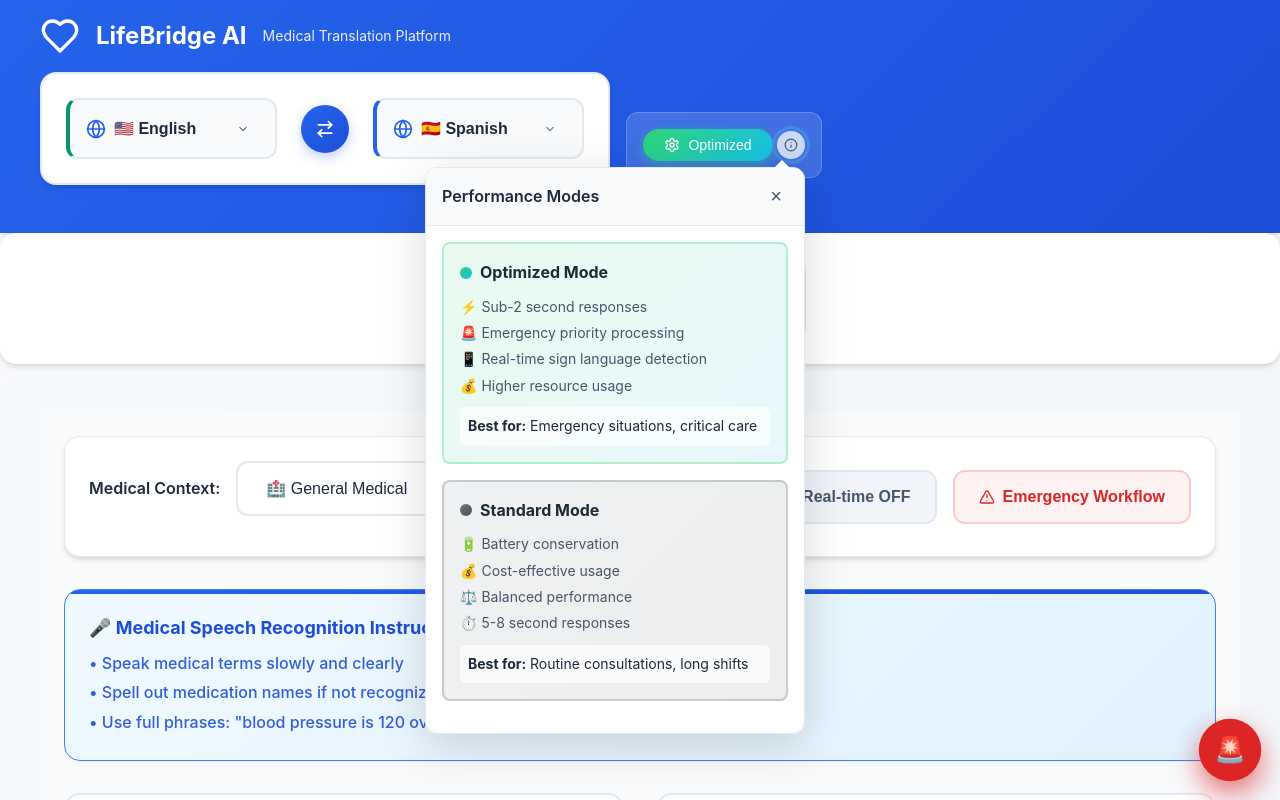
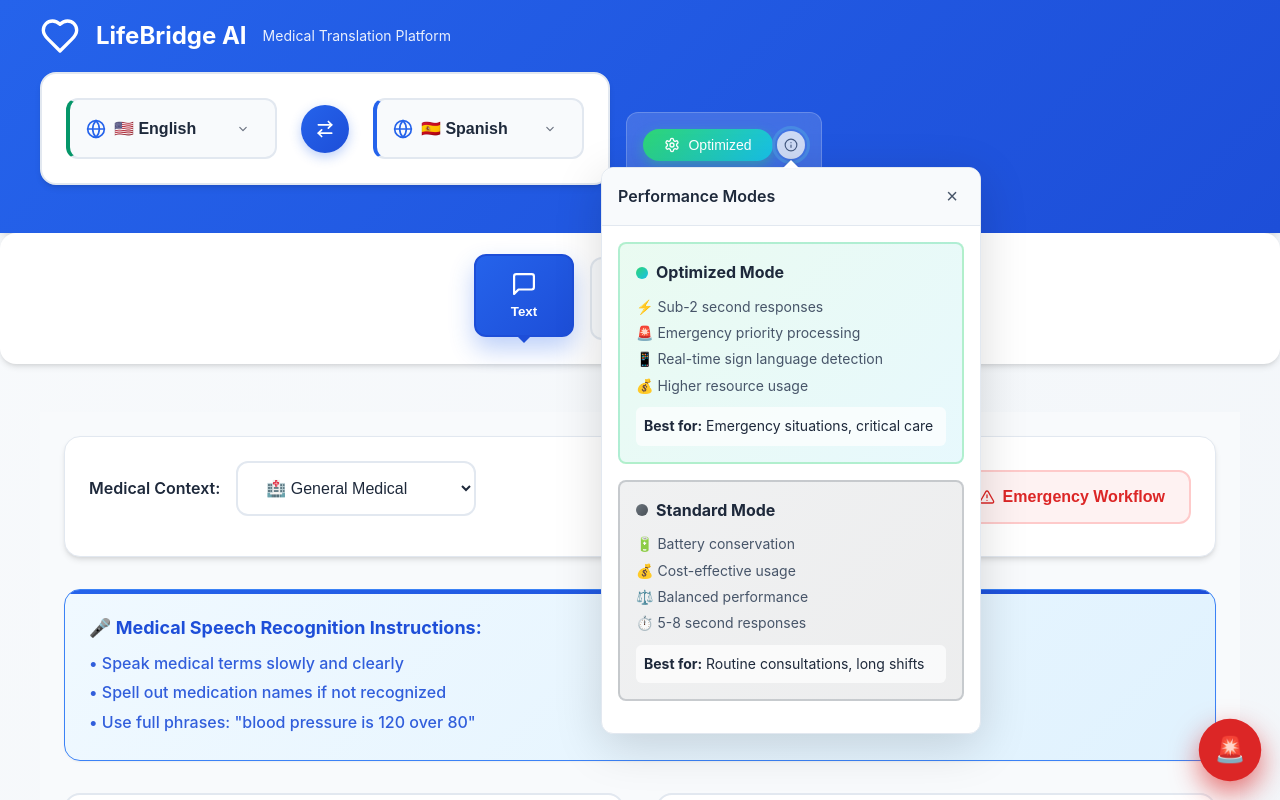
Before and after one commit to 20ns/LifeBridge, a React (Create React App) app in the folder frontend/: page / in a window 1280 px wide. Both pictures are taken after a click on the button 791 px from the left and 144 px from the top of the page. Shown: the top 800 px of the page. Built offline with nearby package versions, Linux system fonts and the light colour scheme.

Commit message:
fixed the position for the tool tip

```diff
--- a/frontend/src/App.css
+++ b/frontend/src/App.css
@@ -1387,20 +1387,6 @@ a:focus {
   animation: tooltipFadeIn 0.2s ease-out;
 }
 
-/* Arrow pointing up to the info button */
-.performance-tooltip::before {
-  content: '';
-  position: absolute;
-  top: -8px;
-  right: 14px;
-  width: 0;
-  height: 0;
-  border-left: 8px solid transparent;
-  border-right: 8px solid transparent;
-  border-bottom: 8px solid white;
-  filter: drop-shadow(0 -2px 2px rgba(0, 0, 0, 0.1));
-}
-
 @keyframes tooltipFadeIn {
   from {
     opacity: 0;
--- a/frontend/src/App.tsx
+++ b/frontend/src/App.tsx
@@ -79,9 +79,10 @@ function App() {  const [sourceLanguage, setSourceLanguage] = useState('en');
                   // Calculate tooltip position relative to button
                   if (infoButtonRef.current) {
                     const buttonRect = infoButtonRef.current.getBoundingClientRect();
+                    const tooltipWidth = 380;
                     const newPosition = {
                       top: buttonRect.bottom + 8, // 8px gap below button
-                      right: window.innerWidth - buttonRect.right // align right edge with button
+                      right: window.innerWidth - (buttonRect.left + buttonRect.width/2 + tooltipWidth/2) // center tooltip under the icon
                     };
                     setTooltipPosition(newPosition);
                   }
@@ -102,9 +103,7 @@ function App() {  const [sourceLanguage, setSourceLanguage] = useState('en');
           targetLanguage={targetLanguage}
           onLanguageSwitch={handleLanguageSwitch}
           performanceMode={performanceMode}        />
-      </main>
-
-      {/* Performance Mode Tooltip - Positioned dynamically outside all containers */}
+      </main>      {/* Performance Mode Tooltip - Positioned dynamically outside all containers */}
       {showPerformanceTooltip && (
         <div
           className="performance-tooltip"
@@ -122,6 +121,20 @@ function App() {  const [sourceLanguage, setSourceLanguage] = useState('en');
             border: '1px solid #e2e8f0'
           }}
         >
+          {/* Arrow pointing up to the info button */}
+          <div style={{
+            position: 'absolute',
+            top: '-8px',
+            left: '50%',
+            transform: 'translateX(-50%)',
+            width: '0',
+            height: '0',
+            borderLeft: '8px solid transparent',
+            borderRight: '8px solid transparent',
+            borderBottom: '8px solid white',
+            filter: 'drop-shadow(0 -2px 2px rgba(0, 0, 0, 0.1))'
+          }}></div>
+
           <div className="tooltip-header">
             <h4>Performance Modes</h4>
             <button
```
